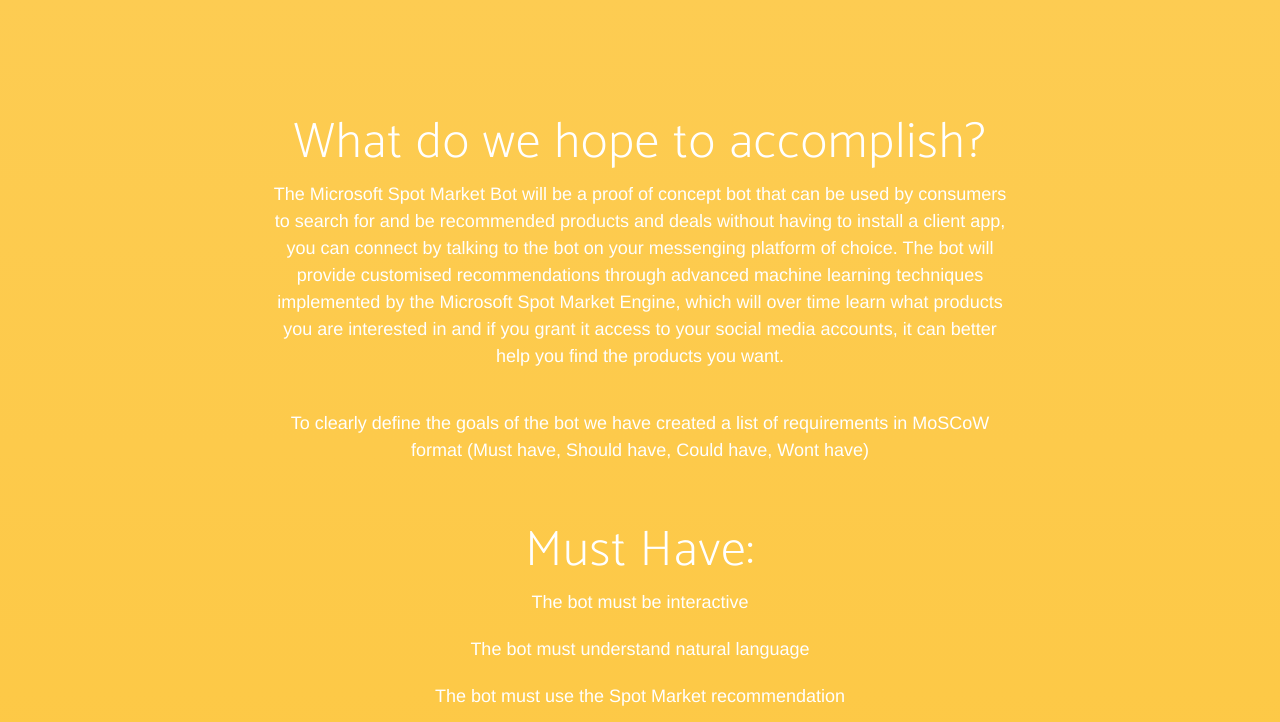
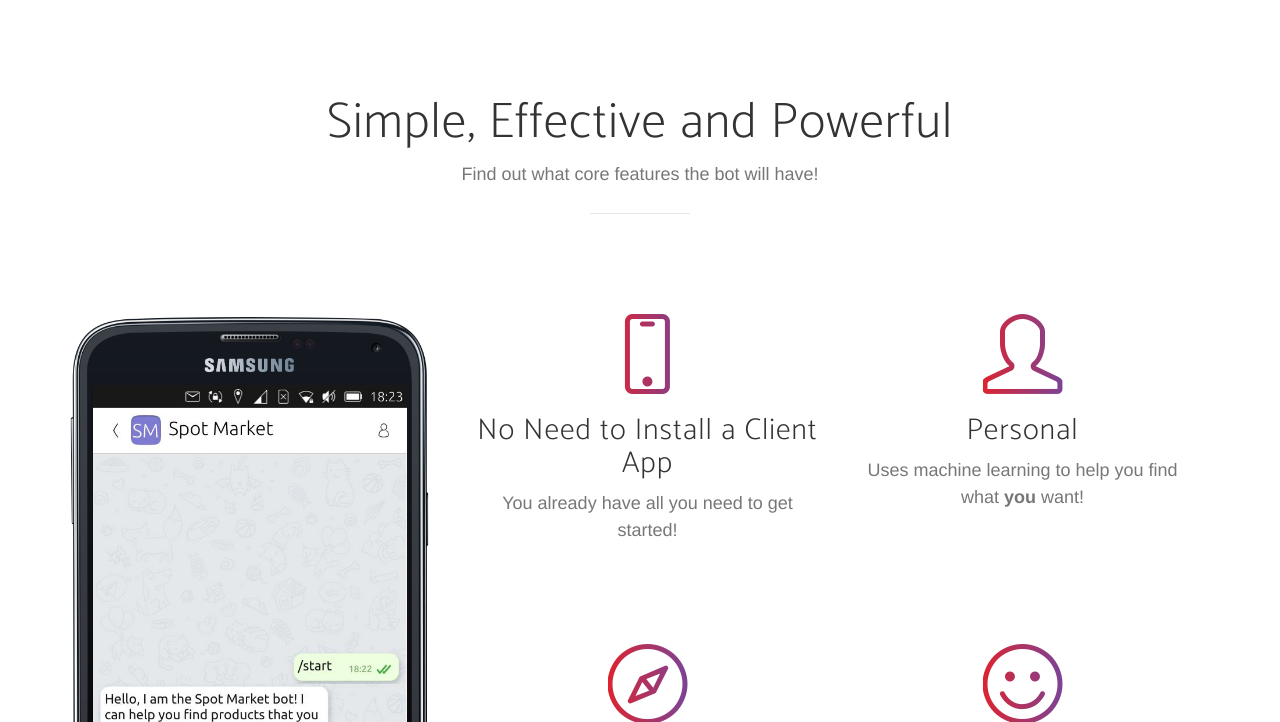
Before and after one commit to Thalexander/sm1-site, a Jekyll site: the page built from index.html, in a window 1280 px wide and 900 px high, scrolled down 2278 px, cut to the strip 178-900 px from the top of the window. Built offline with Jekyll 4.4.1, drawn with Linux system fonts in a browser that asks for light colours; nearby versions of some CDN libraries; some web fonts are replaced; the list of posts is cut into pages by our own code; some of the changed text lies outside the part shown.

Commit message:
Move features to top of requirements

```diff
--- a/_includes/features.html
+++ b/_includes/features.html
@@ -1,5 +1,5 @@
 
-    <section id="features" class="features">
+    <section id="requirements" class="features">
         <div class="container">
             <div class="row">
                 <div class="col-lg-12 text-center">
--- a/_layouts/front.html
+++ b/_layouts/front.html
@@ -8,8 +8,8 @@
   {% include header.html %}
   {% include background.html %}
   {% include aside.html %}
+  {% include features.html %}
   {% include requirements.html %}
-  {% include features.html %}
   {% include research.html %}
   {% include analysis.html %}
   {% include methodologies.html %}
```
